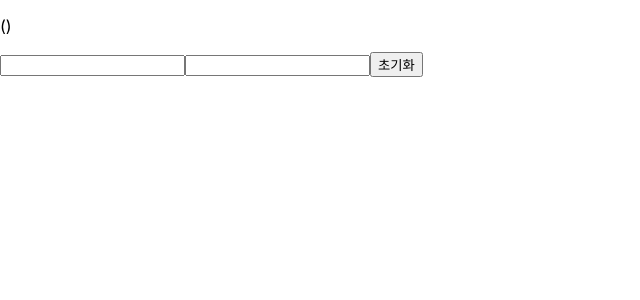
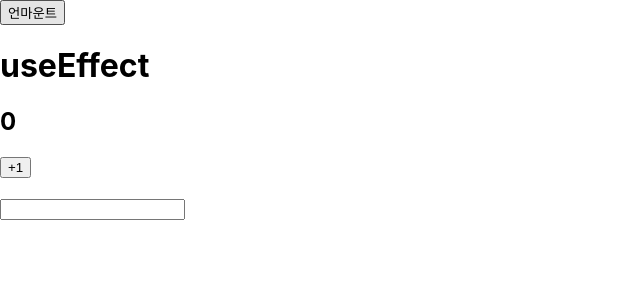
Before and after one commit to Eun-Hee/20230128_react, a React (Create React App) app in the folder learn-react/: page / in a window 1280 px wide. Shown: the top 300 px of the page, without its empty margins (0-640 px from the left). Built offline with nearby package versions, Linux system fonts and the light colour scheme.

Commit message:
useEffect사용법
useEffect사용법

```diff
--- a/learn-react/src/App.js
+++ b/learn-react/src/App.js
@@ -1,13 +1,21 @@
+import { useState } from "react";
 import "./App.css";
 import Inputs from "./component/Inputs";
+import Effect from "./component/todos/Effect";
 //import Counter from "./component/Counter";
 //import InputText from "./component/InputText";
 //import TodoList from "./component/TodoList";
 
 function App() {
+  const [show, setShow] = useState(true);
   return (
     <>
-      <Inputs />
+      <button onClick={() => setShow(!show)}>
+        {show ? "언마운트" : "마운트"}
+      </button>
+
+      {/* 조건부 렌더링 */}
+      {show && <Effect />}
     </>
   );
 }
--- /dev/null
+++ b/learn-react/src/component/todos/Effect.jsx
@@ -0,0 +1,47 @@
+import { useEffect, useState } from "react";
+
+// component/todos/Effect.jsx
+function Effect() {
+  const [count, setCount] = useState(0);
+  const [input, setInput] = useState("");
+
+  // useEffect() : 생명주기에 따라서 실행될 사이드 이펙트(부수효과)를 콜백함수로 전달한다.
+  // 의존성 배열을 전달하지 않았을 때 : 렌더링 이후에 실행된다.
+  useEffect(() => {
+    console.log("렌더링");
+  });
+
+  // 의존성 배열이 비었을 때 : 화면에 처음 나타날 때 한번만 실행된다.
+  //  => 초기값 설정할 때, 라이브러리 연동, setTimeout 등 처음에 한번만 표현되어야 할때 사용
+  useEffect(() => {
+    console.log("마운트");
+
+    // 뒷정리(cleanup) 함수 : 라이브러리 연동 해제, 스케줄 취소 등.
+    return () => {
+      console.log("언마운트");
+    };
+  }, []);
+
+  // 의존성 배열에 전달된 값이 변경 되었을때만 실행
+  useEffect(() => {
+    // 변경된 후 값 - 변경 이후에 실행
+    console.log(count);
+    // 변경 이후 값 - 변경 직전에 실행
+    return () => console.log(count);
+  }, [count]);
+  console.log("render");
+
+  return (
+    <div>
+      <h1>useEffect</h1>
+      <h2>{count}</h2>
+      <button onClick={() => setCount(count + 1)}>+1</button>
+      <div>
+        <h2>{input}</h2>
+        <input type="text" onChange={(e) => setInput(e.target.value)} />
+      </div>
+    </div>
+  );
+}
+
+export default Effect;
--- /dev/null
+++ b/learn-react/src/component/todos/Todos.jsx
@@ -0,0 +1,5 @@
+function Todos() {
+  return <div></div>;
+}
+
+export default Todos;
```
Also changed, not shown: learn-react/src/component/todos/TodoList.jsx (added, +25 -0 lines), learn-react/src/component/todos/TodoCreat.jsx (added).
